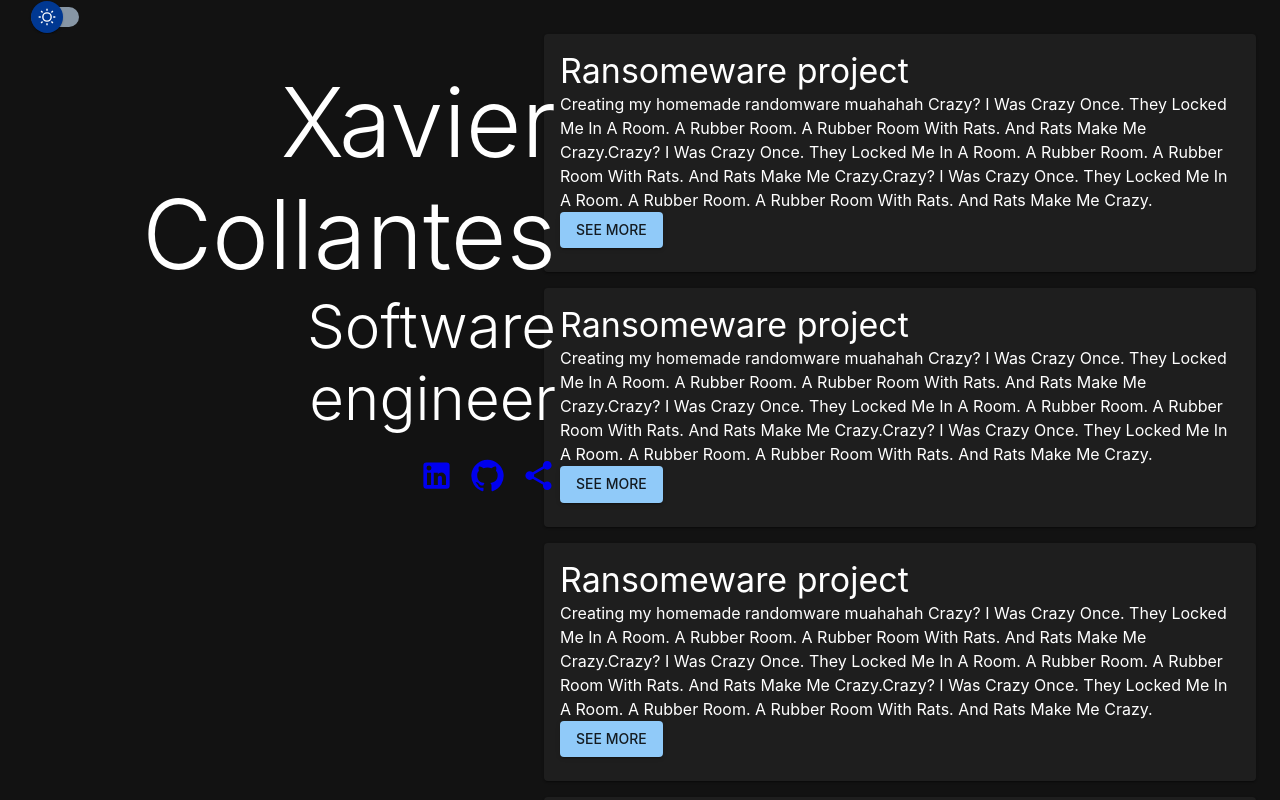
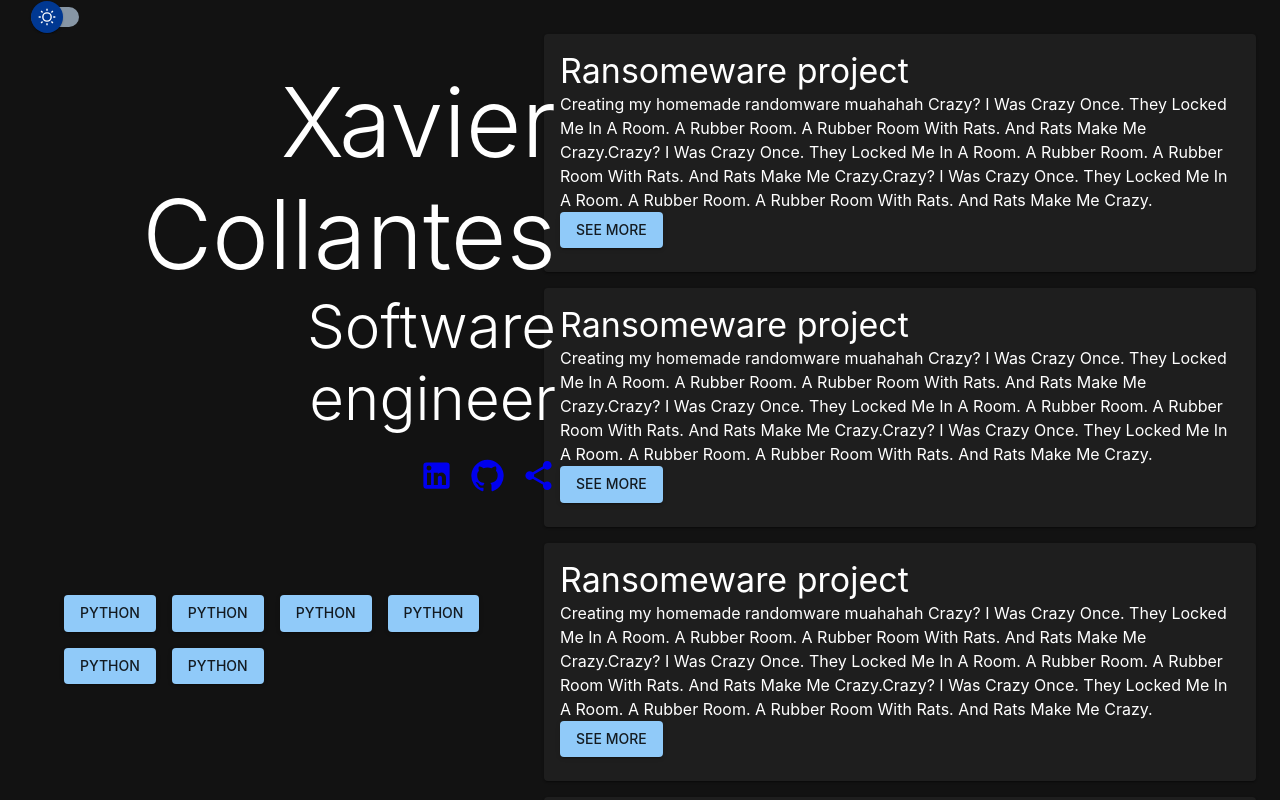
Before and after one commit to xcollantes/portfolio, a Next.js app: page / in a window 1280 px wide. Shown: the top 800 px of the page. Built offline with nearby package versions, Linux system fonts and the light colour scheme; no server answers.

Commit message:
Add button group
Signed-off-by: Xavier Collantes <collantes.xavier@gmail.com>

```diff
--- /dev/null
+++ b/components/FilterBar.tsx
@@ -0,0 +1,15 @@
+import { Box, Button, Stack } from "@mui/material"
+import FilterButton from "./FilterButton"
+
+export default function FilterBar() {
+  return (
+    <Box sx={{ display: "flex", flexWrap: "wrap" }}>
+      <FilterButton text="Python" />
+      <FilterButton text="Python" />
+      <FilterButton text="Python" />
+      <FilterButton text="Python" />
+      <FilterButton text="Python" />
+      <FilterButton text="Python" />
+    </Box>
+  )
+}
--- /dev/null
+++ b/components/FilterButton.tsx
@@ -0,0 +1,15 @@
+/** Selector for user to filter. */
+
+import { Button } from "@mui/material"
+
+interface FilterButtonPropsType {
+  text: string
+}
+
+export default function FilterButton({ text }: FilterButtonPropsType) {
+  return (
+    <Button variant="contained" sx={{ m: 1 }}>
+      {text}
+    </Button>
+  )
+}
--- a/pages/index.tsx
+++ b/pages/index.tsx
@@ -16,6 +16,7 @@ import ShareIcon from "@mui/icons-material/Share"
 import LongCard from "../components/LongCard"
 import Link from "next/link"
 import { MaterialLink } from "../components/MaterialLink"
+import FilterBar from "../components/FilterBar"
 
 export default function Page() {
   const theme: Theme = useTheme()
@@ -62,6 +63,9 @@ export default function Page() {
                   <ShareIcon fontSize="large" />
                 </Link>
               </Box>
+              <Box sx={{ mt: 8 }}>
+                <FilterBar />
+              </Box>
             </Box>
           </Box>
         </Grid>
```
